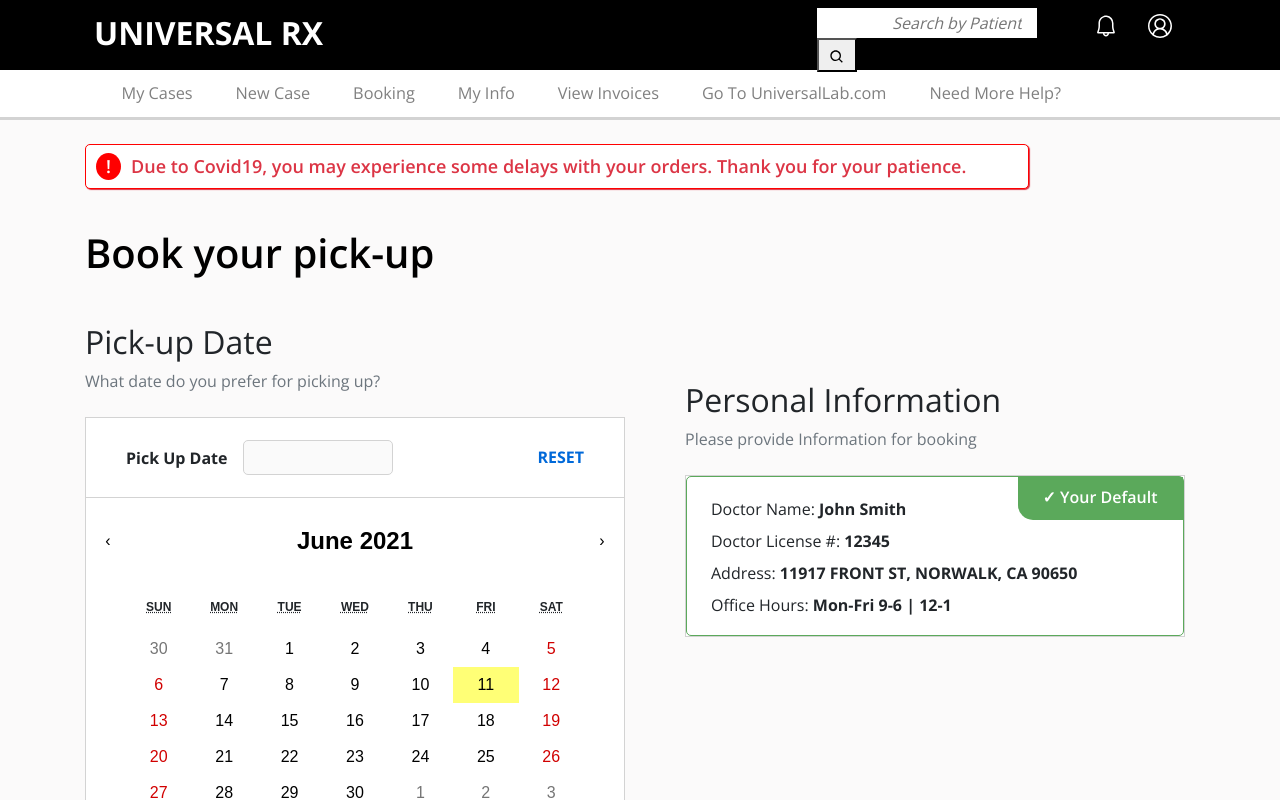
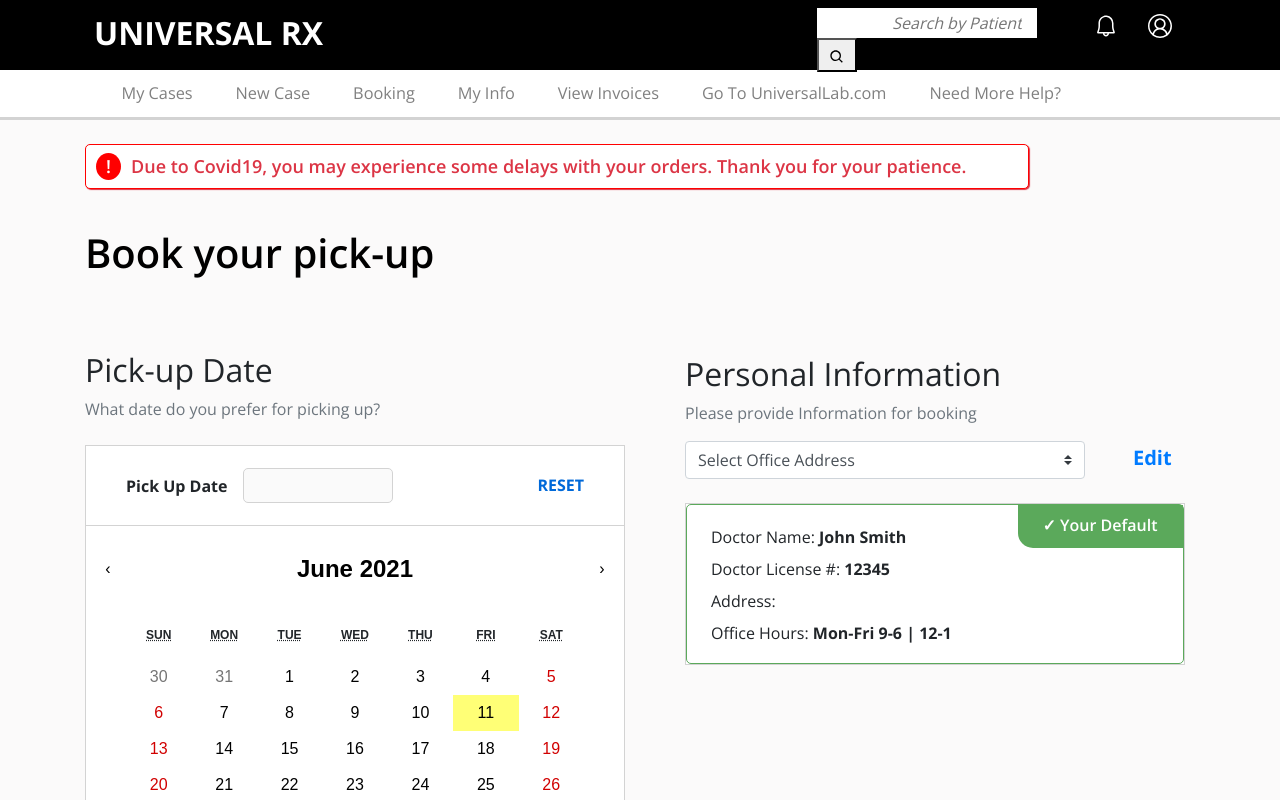
Before and after one commit to lenayj/RIO, a React (Create React App) app: page /booking in a window 1280 px wide. Shown: the top 800 px of the page. Built offline with nearby package versions, Linux system fonts and the light colour scheme.

Commit message:
Have the address list as an array in the select box and set data by onClick event

```diff
--- a/src/components/booking/booking.js
+++ b/src/components/booking/booking.js
@@ -2,8 +2,28 @@ import '../../css/booking.css';
 import 'react-calendar/dist/Calendar.css';
 
 import {React, Component} from "react";
+import { Link } from 'react-router-dom';
 import Calendar from 'react-calendar';
 
+/* Todo :: Bring User's office addresses list */
+const options = [
+    {
+      label: "Select Office Address",
+      value: "",
+    },
+    {
+      label: "11917 Front St, Norwalk, CA 90060",
+      value: "11917 Front St, Norwalk, CA 90060",
+    },
+    {
+      label: "140 S Reno st, LA, CA 90057",
+      value: "140 S Reno st, LA, CA 90057",
+    },
+    {
+      label: "345 Lafayette park PL, LA, CA 90057",
+      value: "345 Lafayette park PL, LA, CA 90057",
+    },
+  ];
 
 class Booking extends Component{
 
@@ -14,7 +34,8 @@ class Booking extends Component{
           activeTime: false,
           activeArea:false,
           /* Todo :: Bring User's city data from user information and set state */
-          city: ''
+          city: 'ADELANTO',
+          pickupAddress: ''
         };
       }
 
@@ -89,6 +110,11 @@ class Booking extends Component{
         this.setState({ date:'' });
     }
 
+    selectAddress = (e) => {
+        console.log('address selected');
+        this.setState({ pickupAddress: e.target.value });
+    }
+
     render(){
 
         return(
@@ -144,12 +170,23 @@ class Booking extends Component{
                                     <div className="text-secondary mb-3">Please provide Information for booking</div>
                                 </div>
 
+                                <div className="office-addresses">
+                                    <div className="addresses-list">
+                                        <select className="custom-select" style={{width:"400px"}} value={this.state.pickupAddress} onChange={this.selectAddress}>
+                                            {options.map((option) => (
+                                                <option value={option.value}>{option.label}</option>
+                                            ))}
+                                        </select>
+                                    </div>
+                                    <div className="address-edit"><Link to= '/myinfo' target="_blank" className="links">Edit</Link></div>
+                                </div>
+
                                 <div className="doctorOfficeInfo mt-4">
                                     <div className="part-value">
                                         <div className="defaultAddr-mark float-right"><p>&#10003; Your Default</p></div>
                                         <div className="form-row user-name">Doctor Name:&nbsp; <span>John Smith</span></div>
                                         <div className="form-row doctor-license">Doctor License #:&nbsp; <span>12345</span></div>
-                                        <div className="form-row user-address">Address:&nbsp; <span>11917 FRONT ST, NORWALK, CA 90650</span></div>
+                                        <div className="form-row user-address">Address:&nbsp; <span>{this.state.pickupAddress}</span></div>
                                         <div className="form-row office-hours">Office Hours:&nbsp; <span>Mon-Fri 9-6 | 12-1</span></div>
                                     </div>
                                 </div>
--- a/src/components/newcase/newCaseOfficeInfo.js
+++ b/src/components/newcase/newCaseOfficeInfo.js
@@ -1,26 +1,65 @@
 import React, { Component } from 'react'
 import { Link } from 'react-router-dom';
 
+const options = [
+    {
+      label: "Select Office Address",
+      value: "",
+    },
+    {
+      label: "11917 Front St, Norwalk, CA 90060",
+      value: "11917 Front St, Norwalk, CA 90060",
+    },
+    {
+      label: "140 S Reno st, LA, CA 90057",
+      value: "140 S Reno st, LA, CA 90057",
+    },
+    {
+      label: "345 Lafayette park PL, LA, CA 90057",
+      value: "345 Lafayette park PL, LA, CA 90057",
+    },
+  ];
+
 class NewCaseOfficeInfo extends Component {
+    constructor() {
+        super();
+        this.state = {
+          pickupAddress: ''
+        };
+      }
+
+    selectAddress = (e) => {
+        console.log('address selected');
+        this.setState({ pickupAddress: e.target.value });
+    }
 
     render(){
         return (
             <div className="doctorOfficeInfo mt-5">
                 <div className="part-header">
                     <h3>Doctor/Office Information</h3>
-                    <div className="address-edit"><Link to= '/myCases' target="_blank" className="links">Edit</Link></div>
+                </div>
+
+                <div className="office-addresses mb-3">
+                    <div className="addresses-list">
+                        <select className="custom-select" style={{width:"400px"}} value={this.state.pickupAddress} onChange={this.selectAddress}>
+                            {options.map((option) => (
+                                <option value={option.value}>{option.label}</option>
+                            ))}
+                        </select>
+                    </div>
+                    <div className="address-edit"><Link to= '/myinfo' target="_blank" className="links">Edit</Link></div>
                 </div>
 
                 <div className="part-value">
                     <div className="defaultAddr-mark"><p>&#10003; Your Default</p></div>
                     <div className="form-row user-name"><span>Doctor Name:&nbsp;</span> John Smith</div>
                     <div className="form-row office-nema"><span>Office Name:&nbsp;</span> John Dentistry</div>
-                    <div className="form-row user-address"><span>Address:&nbsp;</span> 11917 FRONT ST, NORWALK, CA 90650</div>
+                    <div className="form-row user-address"><span>Address:&nbsp;</span>{this.state.pickupAddress}</div>
                     <div className="form-row phone"><span>Phone:&nbsp;</span> 000-000-0000</div>
                 </div>
             </div>
         );
     }
 }
-
 export default NewCaseOfficeInfo;
--- a/src/css/booking.css
+++ b/src/css/booking.css
@@ -193,3 +193,8 @@ button.react-calendar__navigation__label {
     cursor: pointer;
     background-color: rgb(169 68 66 / 58%);
 }
+
+/**Custom Select Box**/
+.addresses-list{
+    display:inline-block;
+}
```
